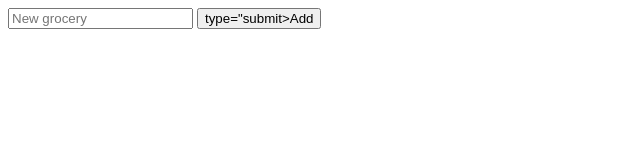
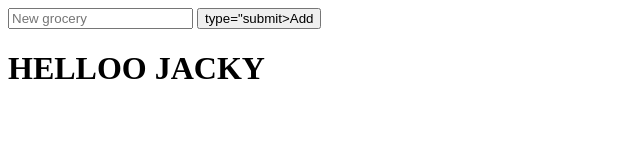
Before and after one commit to Son0fSek/shoppingList, a plain HTML site: page index.html in a window 1280 px wide. Shown: the whole page, without its empty margins (0-640 px from the left). Drawn offline with Linux system fonts and the light colour scheme.

Commit message:
Helloo Jacky

```diff
--- a/index.html
+++ b/index.html
@@ -10,6 +10,7 @@
     <form id= "addGroceryForm" method= "post">
             <input id="groceryInput" type="text" placeholder="New grocery" >
             <button>type="submit>Add</button>
+            <h1>HELLOO JACKY</h1>
     </form>
     <script type="text/javascript">
 
```
